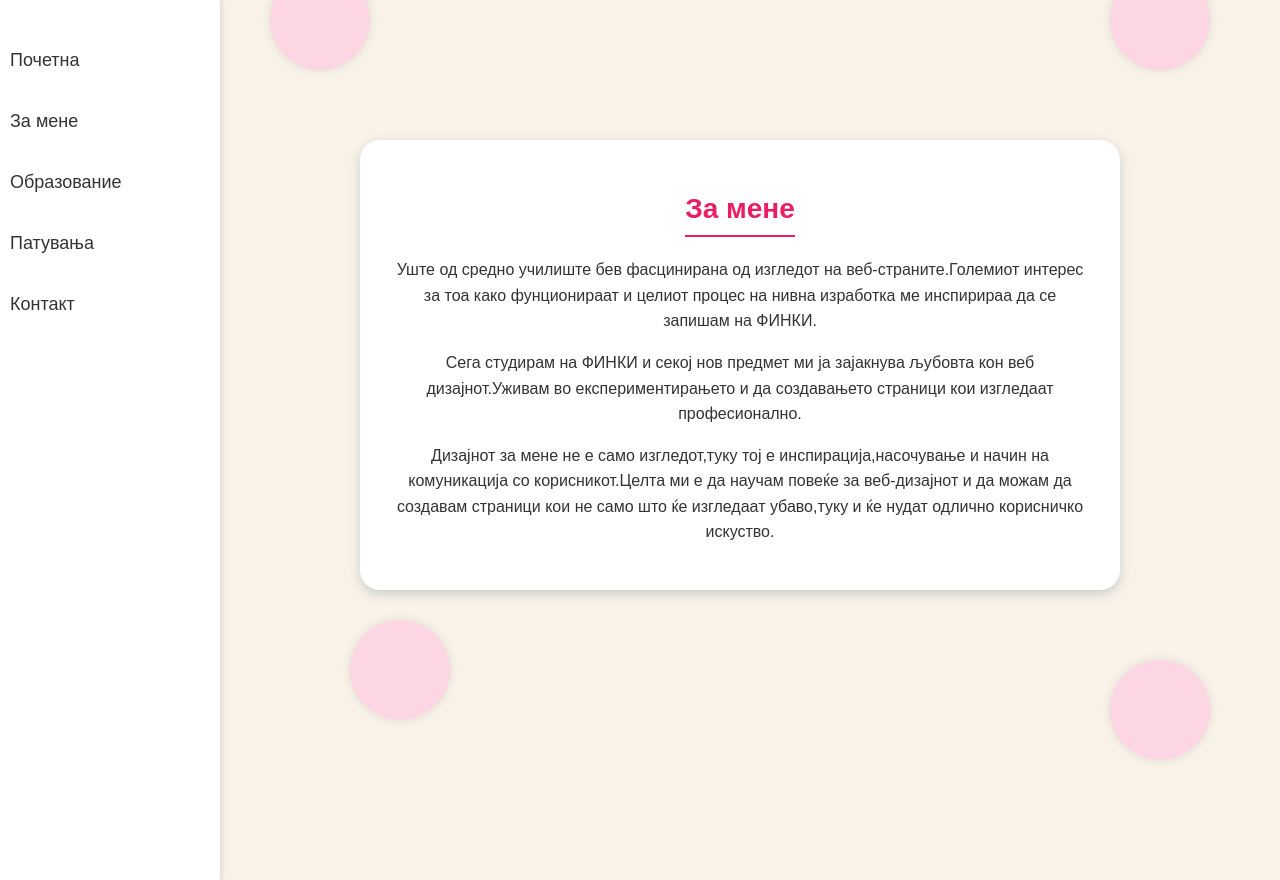
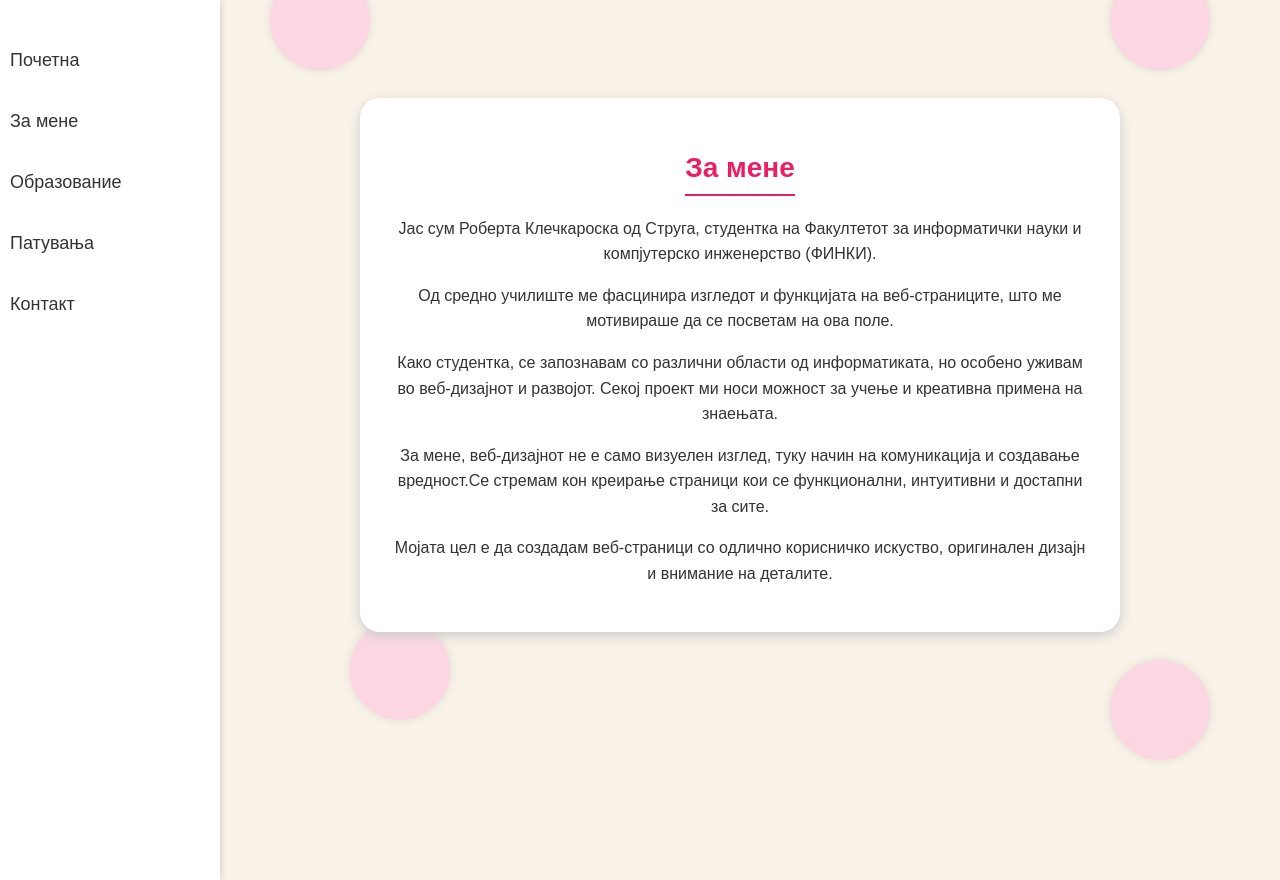
Before and after one commit to roberta-klechkaroska/my_page, a website: page pages/about_me.html in a window 1280 px wide. Drawn offline with Linux system fonts and the light colour scheme.

Commit message:
Ажурирање на текстот во About me

```diff
--- a/pages/about_me.html
+++ b/pages/about_me.html
@@ -4,6 +4,7 @@
     <meta charset="UTF-8">
     <title>Personal website</title>
     <link rel="stylesheet" href="../domashna.css">
+
 
 </head>
 <body>
@@ -21,10 +22,11 @@
     <div class="circle bottom-left"></div>
     <div class="levo">
         <h2>За мене</h2>
-        <p>Уште од средно училиште бев фасцинирана од изгледот на веб-страните.Големиот интерес за тоа како фунционираат и целиот процес на нивна изработка ме инспирираа да се запишам на ФИНКИ.</p>
-        <p>Сега студирам на ФИНКИ и секој нов предмет ми ја зајакнува љубовта кон веб дизајнот.Уживам во експериментирањето и да создавањето страници кои изгледаат професионално.</p>
-        <p>Дизајнот за мене не е само изгледот,туку тој е инспирација,насочување и начин на комуникација со корисникот.Целта ми е да научам повеќе за веб-дизајнот и да можам да создавам страници кои не само што ќе изгледаат убаво,туку и ќе нудат одлично корисничко искуство. </p>
-
+        <p>Јас сум Роберта Клечкароска од Струга, студентка на Факултетот за информатички науки и компјутерско инженерство (ФИНКИ).</p>
+        <p>Од средно училиште ме фасцинира изгледот и функцијата на веб-страниците, што ме мотивираше да се посветам на ова поле.</p>
+        <p>Како студентка, се запознавам со различни области од информатиката, но особено уживам во веб-дизајнот и развојот. Секој проект ми носи можност за учење и креативна примена на знаењата.</p>
+        <p>За мене, веб-дизајнот не е само визуелен изглед, туку начин на комуникација и создавање вредност.Се стремам кон креирање страници кои се функционални, интуитивни и достапни за сите. </p>
+        <p>Мојата цел е да создадам веб-страници со одлично корисничко искуство, оригинален дизајн и внимание на деталите.</p>
     </div>
 </section>
 </body>
```
Also changed, not shown: index.html (+1 -1 lines), pages/contact.html (+1 -0 lines).
